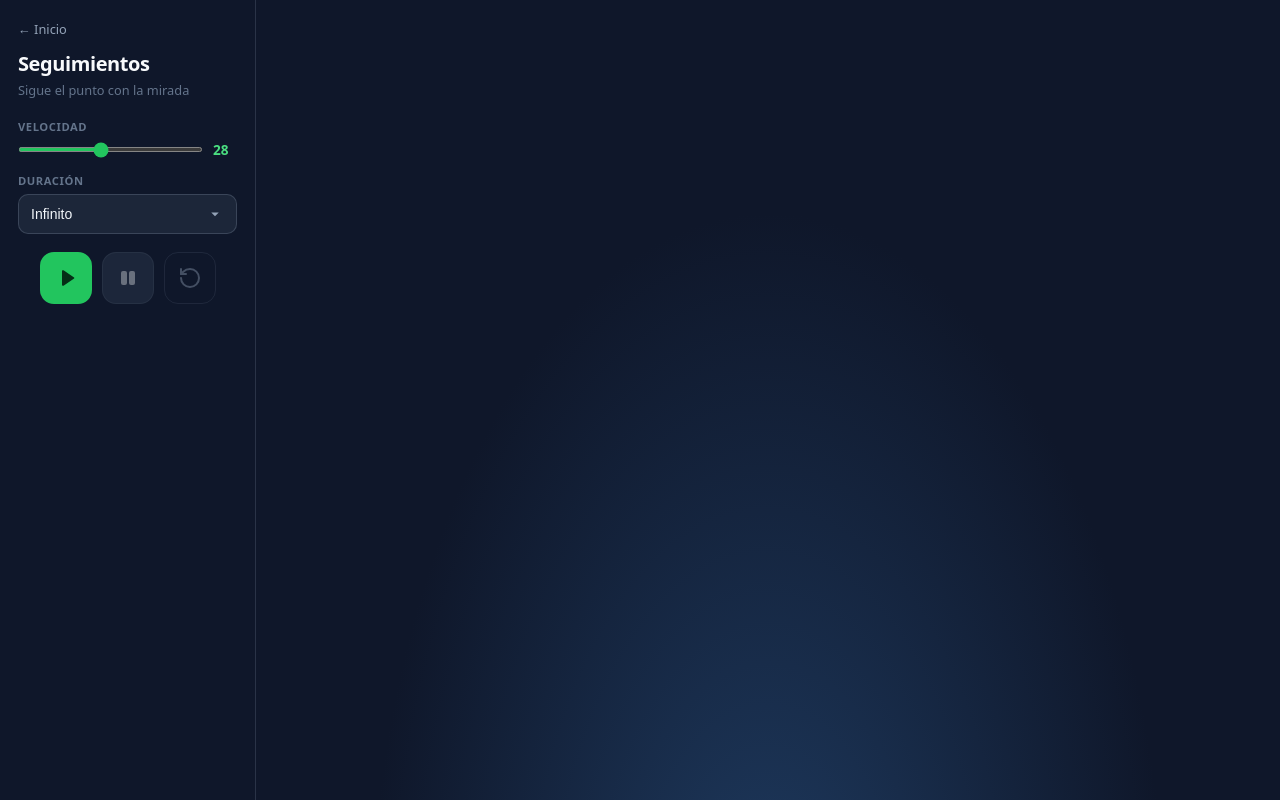
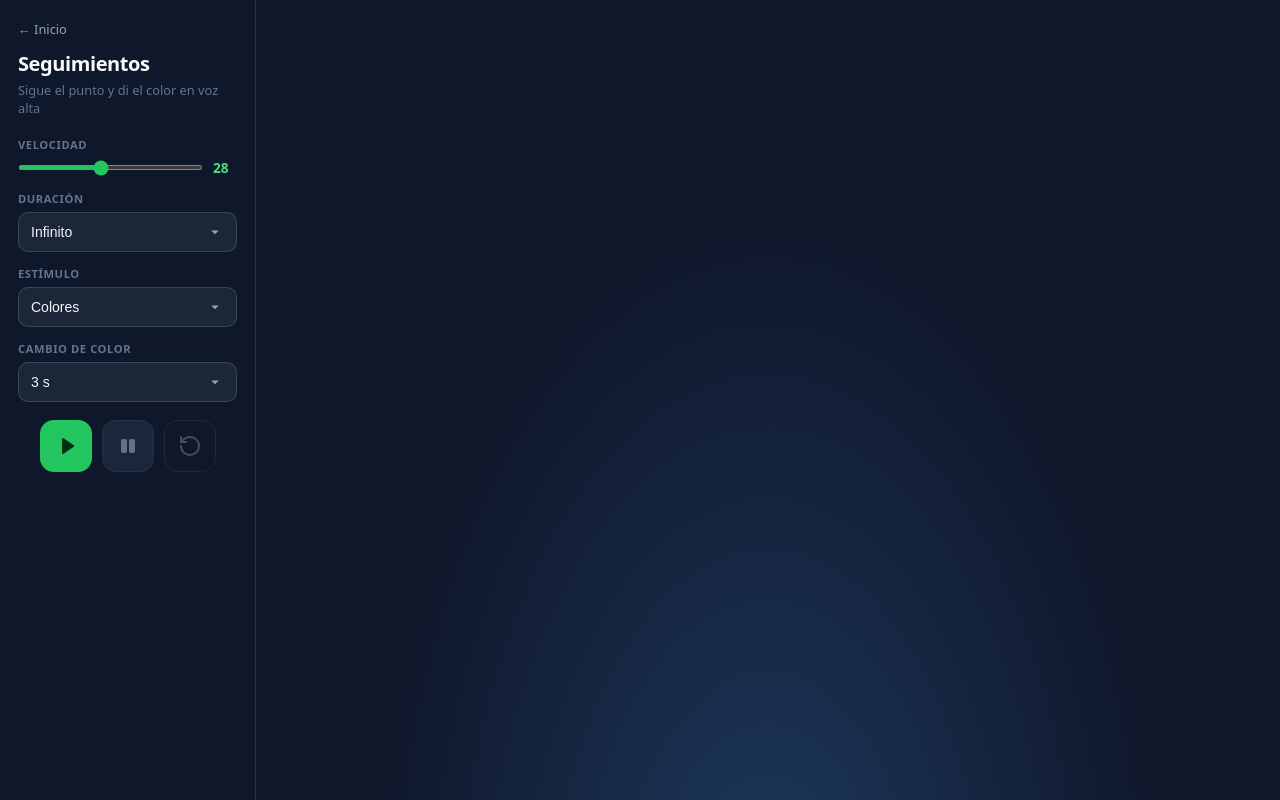
Before and after one commit to belencera/eyevt-app, a Next.js app: page /games/eye-tracking in a window 1280 px wide. Built offline with nearby package versions, Linux system fonts and the light colour scheme.

Commit message:
Añadir opción colores

```diff
--- a/app/games/_shared/OptionPicker.jsx
+++ b/app/games/_shared/OptionPicker.jsx
@@ -15,6 +15,8 @@ export function OptionPicker({
 
   const selected = options.find((opt) => opt.value === value)
 
+  const isOpen = open && !disabled
+
   useEffect(() => {
     const closeOnOutside = (event) => {
       if (!rootRef.current?.contains(event.target)) {
@@ -26,16 +28,12 @@ export function OptionPicker({
     return () => document.removeEventListener('mousedown', closeOnOutside)
   }, [])
 
-  useEffect(() => {
-    if (disabled) setOpen(false)
-  }, [disabled])
-
   return (
     <div className="controlGroup" ref={rootRef}>
       <span className="controlLabel" id={`${id}-label`}>
         {label}
       </span>
-      <div className={`optionPicker ${open ? 'optionPickerOpen' : ''}`}>
+      <div className={`optionPicker ${isOpen ? 'optionPickerOpen' : ''}`}>
         <button
           type="button"
           id={id}
@@ -54,18 +52,21 @@ export function OptionPicker({
             />
           </svg>
         </button>
-        {open && (
+        {isOpen && (
           <ul className="optionPickerMenu" role="listbox" aria-labelledby={`${id}-label`}>
             {options.map((opt) => (
               <li key={opt.value} role="none">
                 <button
                   type="button"
                   role="option"
+                  disabled={opt.disabled}
                   aria-selected={opt.value === value}
+                  aria-disabled={opt.disabled}
                   className={`optionPickerItem ${
                     opt.value === value ? 'optionPickerItemActive' : ''
                   }`}
                   onClick={() => {
+                    if (opt.disabled) return
                     onChange(opt.value)
                     setOpen(false)
                   }}
--- /dev/null
+++ b/app/games/_shared/StimulusDot.jsx
@@ -0,0 +1,32 @@
+'use client'
+
+/**
+ * Componente de estímulo visual.
+ *
+ * En esta versión renderiza el estímulo por colores (o punto clásico),
+ * con brillo dinámico acorde al tono actual.
+ * Diseñado para extenderse fácilmente a letras, palabras, animales, etc.
+ */
+export function StimulusDot({
+  position,
+  color,
+  isPaused = false,
+  stimulusType = 'colors',
+}) {
+  const hex = color?.hex || '#22c55e'
+
+  return (
+    <div
+      className={`gameDot ${isPaused ? 'gameDotPaused' : ''}`}
+      style={{
+        left: `${position.x}%`,
+        top: `${position.y}%`,
+        backgroundColor: hex,
+        boxShadow: isPaused
+          ? `0 0 16px ${hex}66`
+          : `0 0 24px ${hex}, 0 0 48px ${hex}55`,
+      }}
+      aria-label={`Estímulo ${color?.name || ''}`}
+    />
+  )
+}
--- a/app/games/_shared/constants.js
+++ b/app/games/_shared/constants.js
@@ -7,3 +7,56 @@ export const DURATION_OPTIONS = [
   { value: 120, label: '2 min' },
   { value: 300, label: '5 min' },
 ]
+
+export const STIMULUS_TYPES = {
+  COLORS: 'colors',
+  CLASSIC: 'classic',
+  LETTERS: 'letters',
+  WORDS: 'words',
+  ANIMALS: 'animals',
+}
+
+export const STIMULUS_OPTIONS = [
+  { value: 'colors', label: 'Colores' },
+  { value: 'classic', label: 'Punto fijo' },
+  { value: 'letters', label: 'Letras (próx.)', disabled: true },
+  { value: 'words', label: 'Palabras (próx.)', disabled: true },
+  { value: 'animals', label: 'Animales (próx.)', disabled: true },
+]
+
+export const COLOR_INTERVAL_OPTIONS = [
+  { value: 1.5, label: '1.5 s' },
+  { value: 2, label: '2 s' },
+  { value: 3, label: '3 s' },
+  { value: 4, label: '4 s' },
+  { value: 5, label: '5 s' },
+]
+
+/**
+ * Colores básicos de alto contraste sobre fondo oscuro, excluyendo el negro.
+ */
+export const BASIC_COLORS = [
+  { name: 'Rojo', hex: '#ef4444' },
+  { name: 'Azul', hex: '#38bdf8' },
+  { name: 'Amarillo', hex: '#facc15' },
+  { name: 'Verde', hex: '#22c55e' },
+  { name: 'Rosa', hex: '#f472b6' },
+  { name: 'Naranja', hex: '#fb923c' },
+  { name: 'Morado', hex: '#c084fc' },
+  { name: 'Blanco', hex: '#ffffff' },
+]
+
+/**
+ * Devuelve un color aleatorio de la paleta evitando repetir el color inmediatamente anterior.
+ */
+export function getRandomColor(prevColor = null, palette = BASIC_COLORS) {
+  if (!palette || palette.length === 0) {
+    return { name: 'Verde', hex: '#22c55e' }
+  }
+  const pool =
+    prevColor && palette.length > 1
+      ? palette.filter((c) => c.name !== prevColor.name)
+      : palette
+  const idx = Math.floor(Math.random() * pool.length)
+  return pool[idx]
+}
--- a/app/games/_shared/gameShell.css
+++ b/app/games/_shared/gameShell.css
@@ -189,6 +189,57 @@
   background: rgba(34, 197, 94, 0.15);
   color: #4ade80;
   font-weight: 600;
+}
+
+.optionPickerItem:disabled {
+  opacity: 0.35;
+  cursor: not-allowed;
+}
+
+.optionPickerItem:disabled:hover {
+  background: transparent;
+  color: #94a3b8;
+}
+
+/* Indicador en tiempo real para el terapeuta */
+.therapistFeedback {
+  display: flex;
+  flex-direction: column;
+  gap: 6px;
+  padding: 10px 12px;
+  background: rgba(30, 41, 59, 0.65);
+  border: 1px solid rgba(148, 163, 184, 0.18);
+  border-radius: 12px;
+  animation: optionMenuIn 0.2s ease-out;
+}
+
+.therapistFeedbackLabel {
+  font-size: 0.68rem;
+  font-weight: 700;
+  text-transform: uppercase;
+  letter-spacing: 0.05em;
+  color: #94a3b8;
+}
+
+.therapistColorBadge {
+  display: flex;
+  align-items: center;
+  gap: 10px;
+}
+
+.therapistColorDot {
+  width: 14px;
+  height: 14px;
+  border-radius: 50%;
+  flex-shrink: 0;
+  transition: background-color 0.15s ease;
+}
+
+.therapistColorName {
+  font-size: 0.9rem;
+  font-weight: 700;
+  color: #f8fafc;
+  letter-spacing: -0.01em;
 }
 
 .timerWidget {
--- a/app/games/_shared/useGameSession.js
+++ b/app/games/_shared/useGameSession.js
@@ -9,7 +9,10 @@ import { COUNTDOWN_START } from './constants'
  */
 export function useGameSession(callbacks = {}) {
   const callbacksRef = useRef(callbacks)
-  callbacksRef.current = callbacks
+
+  useEffect(() => {
+    callbacksRef.current = callbacks
+  })
 
   const [running, setRunning] = useState(false)
   const [paused, setPaused] = useState(false)
--- a/app/games/eye-tracking/page.js
+++ b/app/games/eye-tracking/page.js
@@ -2,7 +2,15 @@
 
 import { useEffect, useRef, useState } from 'react'
 import { GameShell } from '../_shared/GameShell'
+import { OptionPicker } from '../_shared/OptionPicker'
+import { StimulusDot } from '../_shared/StimulusDot'
 import { useGameSession } from '../_shared/useGameSession'
+import {
+  BASIC_COLORS,
+  COLOR_INTERVAL_OPTIONS,
+  STIMULUS_OPTIONS,
+  getRandomColor,
+} from '../_shared/constants'
 
 const MIN = 2
 const MAX = 98
@@ -31,13 +39,34 @@ function setVelocityMagnitude(vel, speed) {
 export default function EyeTrackingGame() {
   const [position, setPosition] = useState({ x: 50, y: 50 })
   const [speed, setSpeed] = useState(28)
+  const [stimulusType, setStimulusType] = useState('colors')
+  const [colorInterval, setColorInterval] = useState(3)
+  const [currentColor, setCurrentColor] = useState(BASIC_COLORS[0])
 
   const positionRef = useRef({ x: 50, y: 50 })
   const velocityRef = useRef(randomVelocity(28))
+  const colorTimerRef = useRef(0)
+  const currentColorRef = useRef(currentColor)
+  const stimulusTypeRef = useRef(stimulusType)
+  const colorIntervalRef = useRef(colorInterval)
+
+  useEffect(() => {
+    stimulusTypeRef.current = stimulusType
+    colorIntervalRef.current = colorInterval
+    currentColorRef.current = currentColor
+  }, [stimulusType, colorInterval, currentColor])
 
   const resetBall = () => {
     positionRef.current = { x: 50, y: 50 }
     velocityRef.current = randomVelocity(speed)
+    colorTimerRef.current = 0
+
+    const nextColor =
+      stimulusType === 'colors'
+        ? getRandomColor(currentColorRef.current)
+        : { name: 'Verde', hex: '#22c55e' }
+
+    setCurrentColor(nextColor)
     setPosition({ x: 50, y: 50 })
   }
 
@@ -49,6 +78,15 @@ export default function EyeTrackingGame() {
   const handleSpeedChange = (value) => {
     setSpeed(value)
     setVelocityMagnitude(velocityRef.current, value)
+  }
+
+  const handleStimulusChange = (type) => {
+    setStimulusType(type)
+    if (type === 'classic') {
+      setCurrentColor({ name: 'Verde', hex: '#22c55e' })
+    } else if (type === 'colors') {
+      setCurrentColor(getRandomColor())
+    }
   }
 
   useEffect(() => {
@@ -76,6 +114,16 @@ export default function EyeTrackingGame() {
         pos.y = clamp(pos.y, MIN, MAX)
       }
 
+      // En modo colores, cambiar el color periódicamente para el feedback verbal del paciente
+      if (stimulusTypeRef.current === 'colors') {
+        colorTimerRef.current += dt
+        if (colorTimerRef.current >= colorIntervalRef.current) {
+          colorTimerRef.current = 0
+          const nextColor = getRandomColor(currentColorRef.current)
+          setCurrentColor(nextColor)
+        }
+      }
+
       setPosition({ x: pos.x, y: pos.y })
       frameId = requestAnimationFrame(tick)
     }
@@ -90,7 +138,11 @@ export default function EyeTrackingGame() {
   return (
     <GameShell
       title="Seguimientos"
-      hint="Sigue el punto con la mirada"
+      hint={
+        stimulusType === 'colors'
+          ? 'Sigue el punto y di el color en voz alta'
+          : 'Sigue el punto con la mirada'
+      }
       session={session}
       speedControl={{
         id: 'speed',
@@ -101,14 +153,52 @@ export default function EyeTrackingGame() {
         step: 2,
         onChange: handleSpeedChange,
       }}
+      extraControls={
+        <>
+          <OptionPicker
+            id="stimulus-type"
+            label="Estímulo"
+            value={stimulusType}
+            options={STIMULUS_OPTIONS}
+            disabled={!session.isIdle}
+            onChange={handleStimulusChange}
+          />
+
+          {stimulusType === 'colors' && (
+            <OptionPicker
+              id="color-interval"
+              label="Cambio de color"
+              value={colorInterval}
+              options={COLOR_INTERVAL_OPTIONS}
+              disabled={!session.isIdle}
+              onChange={setColorInterval}
+            />
+          )}
+
+          {session.started && stimulusType === 'colors' && (
+            <div className="therapistFeedback">
+              <span className="therapistFeedbackLabel">Color actual</span>
+              <div className="therapistColorBadge">
+                <span
+                  className="therapistColorDot"
+                  style={{
+                    backgroundColor: currentColor.hex,
+                    boxShadow: `0 0 10px ${currentColor.hex}`,
+                  }}
+                />
+                <span className="therapistColorName">{currentColor.name}</span>
+              </div>
+            </div>
+          )}
+        </>
+      }
     >
       {showDot && (
-        <div
-          className={`gameDot ${session.isPaused ? 'gameDotPaused' : ''}`}
-          style={{
-            left: `${position.x}%`,
-            top: `${position.y}%`,
-          }}
+        <StimulusDot
+          position={position}
+          color={currentColor}
+          isPaused={session.isPaused}
+          stimulusType={stimulusType}
         />
       )}
     </GameShell>
```
Also changed, not shown: app/games/sacades/page.js (+77 -7 lines).
